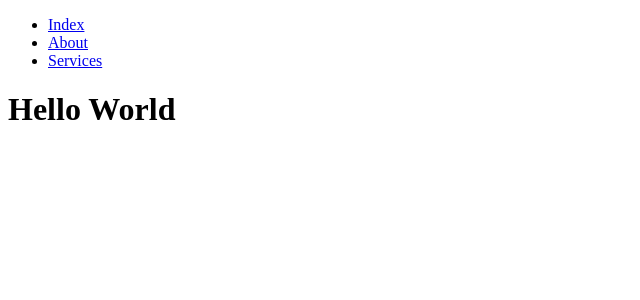
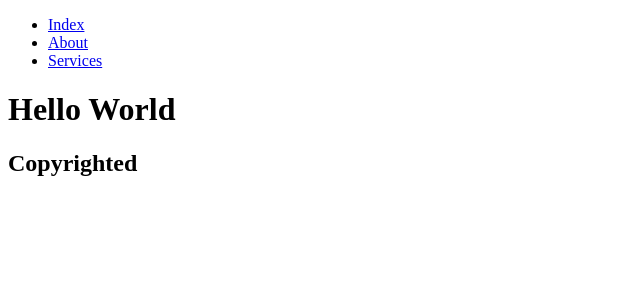
Before and after one commit to jfcv/instagramAccountsWebScrapper, a Next.js app in the folder client/: page / in a window 1280 px wide. Shown: the top 300 px of the page, without its empty margins (0-640 px from the left). Built offline with nearby package versions, Linux system fonts and the light colour scheme.

Commit message:
[Container component added (template) using props for passing out the titles & childrens; importing Navigation & Footer just on Container], [Footer component added], [importing Head from next/head], [importing Container component on each page & formatting from scratch]

```diff
--- /dev/null
+++ b/client/components/container.jsx
@@ -0,0 +1,25 @@
+import Head from 'next/head'
+import Navigation from './navigation'
+import Footer from './footer'
+
+const Container = (props) => {
+    return (
+        <div>
+
+            <Head>
+                <title>{props.title}</title>
+            </Head>
+
+            <Navigation />
+
+            <div>
+                {props.children}
+            </div>
+
+            <Footer />
+
+        </div>
+    )
+}
+
+export default Container
--- /dev/null
+++ b/client/components/footer.jsx
@@ -0,0 +1,10 @@
+
+const Footer = () => {
+    return(
+        <div>
+            <h2>Copyrighted</h2>
+        </div>
+    )
+}
+
+export default Footer
--- a/client/pages/index.jsx
+++ b/client/pages/index.jsx
@@ -1,11 +1,10 @@
-import Navigation from '../components/navigation'
+import Container from '../components/container'
 
 const Index = () => {
     return (
-        <div>
-            <Navigation />
+        <Container title={'Next.js Project - Home'}>
             <h1>Hello World</h1>
-        </div>
+        </Container>
     )
 }
 
```
Also changed, not shown: client/pages/about.jsx (+3 -4 lines), client/pages/services.jsx (+3 -4 lines).
